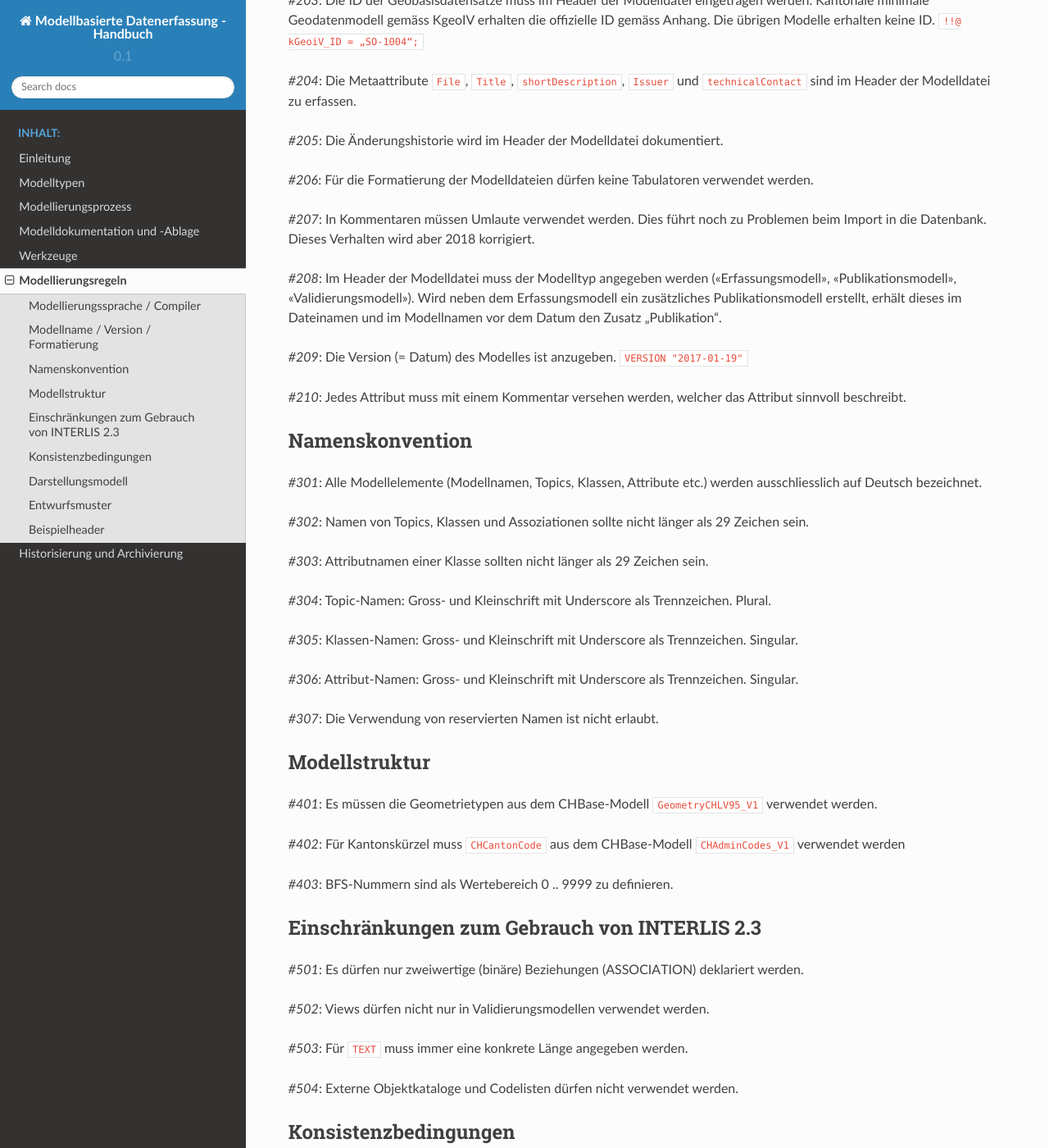
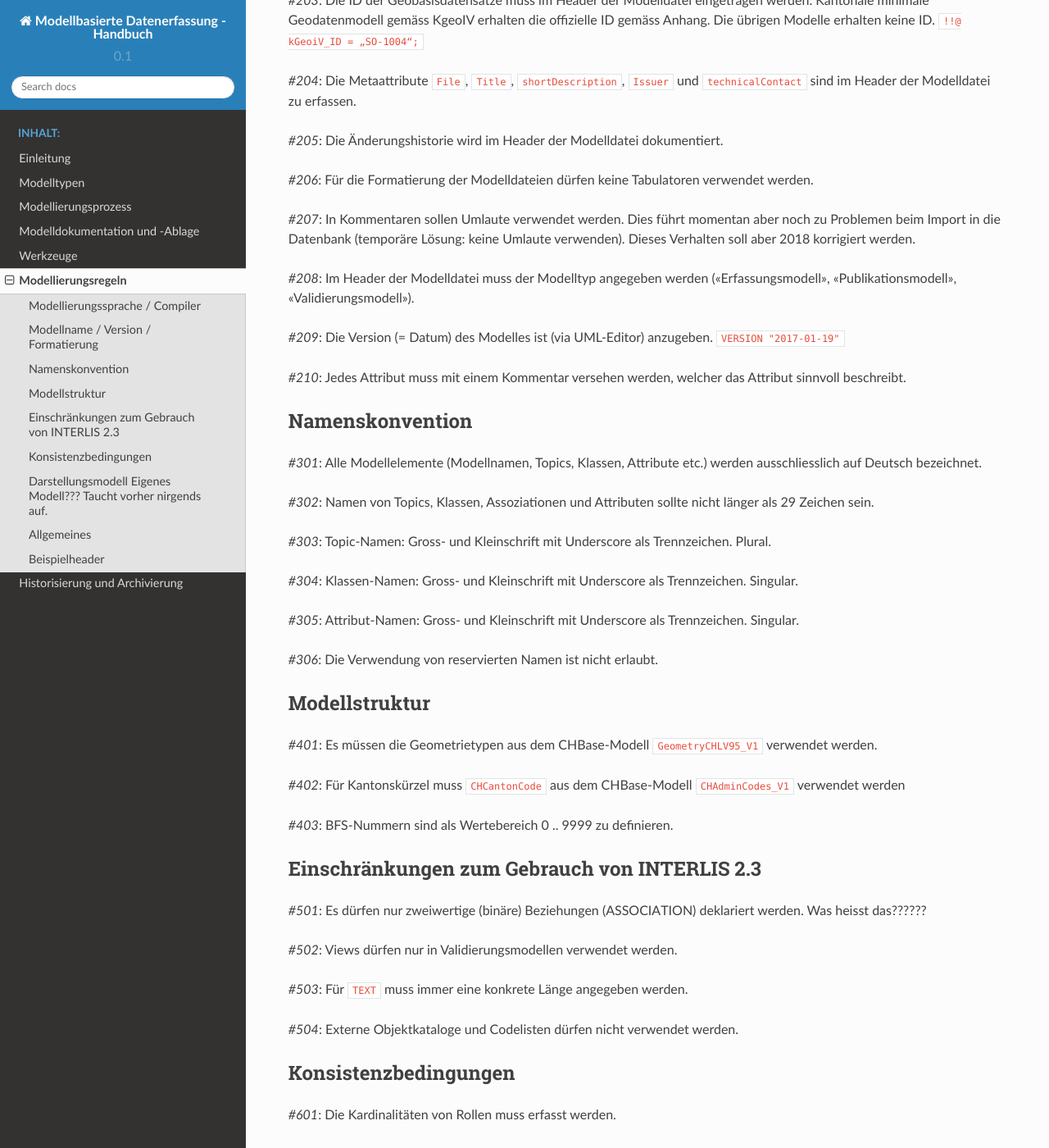
Before and after one commit to sogis/modellbasierte-datenerfassung-handbuch, a Sphinx documentation site: the page built from source/modellierungsregeln.rst, in a window 1280 px wide and 1400 px high, scrolled down 1203 px. Shown: the whole window at 82% size. Built offline with Sphinx 7.4.7 and the Read the Docs theme 2.0.0, drawn with Linux system fonts in a browser that asks for light colours; some of the changed text lies outside the part shown.

Commit message:
Review ns

```diff
--- a/source/einleitung.rst
+++ b/source/einleitung.rst
@@ -3,8 +3,6 @@ Einleitung
 
 Das Handbuch «Modellbasierte Datenerfassung» ist ein Hilfsmittel für das Arbeiten mit INTERLIS-Datenmodellen in der kantonalen Geodateninfrastruktur. Es ist entstanden aus den ursprünglichen Modellierungsregeln, umfasst in der heutigen Form aber mehr. Es behandelt in der jetzigen Form auch vor- und nachgelagerte Themen wie die Modellablage oder Integrations- und Nachführungsprozesse.
 
-Abweichung zu den vorliegenden minimalen Vorgaben sind natürlich erlaubt. Zudem das Handbuch nie allumfassend sein kann und will. Abweichung müssen jedoch immer bewusst gemacht werden und begründbar sein.
+Abweichung zu den vorliegenden minimalen Vorgaben sind natürlich erlaubt. Zudem kann und soll das Handbuch nie allumfassend sein. Abweichung müssen jedoch immer bewusst gemacht werden und begründbar sein.
 
-Das Handbuch ist ebenfalls keine Klickanleitung für die eingesetzten Tools.
-
-Die Vorgaben im Verlauf der Zeit ändern und ergänzt werden. Änderungswünsche, Ergänzungen, Hinweise auf Fehler/Widersprüche etc. sind an Stefan Ziegler zu richten.
+Änderungswünsche, Ergänzungen, Hinweise auf Fehler/Widersprüche etc. sind an Stefan Ziegler zu richten.
--- a/source/modelldokumentation-und-ablage.rst
+++ b/source/modelldokumentation-und-ablage.rst
@@ -4,13 +4,15 @@ Modelldokumentation und -Ablage
 Dokumentation
 -------------
 
-In der Regel genügt eine Dokumentation im Modell selbst (Bemerkungen zu Topics, Klassen und Attributen). Bei grösseren Modellen und/oder z.B. im Rahmen von Erfassungsrichtlinien ist eine Dokumentation des Modelles in einem zusätzlichen Dokument notwendig.
+In der Regel genügt eine Dokumentation im Modell selbst (Bemerkungen zu Topics, Klassen und Attributen). Bei grösseren Modellen und/oder z.B. im Rahmen von Erfassungsrichtlinien ist eine Dokumentation des Modelles in einem zusätzlichen Dokument notwendig. Die Vorlage für eine solche Dokumentation findet sich hier: ``H:\BJSVW\Agi\KGDM\Vorlagen\Modelldokumentation_Vorlage_v01.docx``.
 
-Diese Bemerkungen zu Topics, Klasssen und Attributen werden beim Anlegen der Tabellen in der Datenbank übernommen und als Kommentar zu Tabellen und Attributen geführt. Zum jetzigen Zeitpunkt (Januar 2018) werden leider noch die Umlaute falsch gemappt.
+Die Bemerkungen im Modell zu Topics, Klasssen und Attributen werden beim Anlegen der Tabellen in der Datenbank automatisch übernommen und als Kommentar zu Tabellen und Attributen geführt. Zum jetzigen Zeitpunkt (Januar 2018) werden leider noch die Umlaute falsch gemappt. Aus diesem Grund empfiehlt es sich in den Kommentaren keine Umlaute zu verwenden.
 
 Zusätzlich zu den INTERLIS-Objekten muss das Schema in der Datenbank kommentiert werden und falls immer möglich mit Auskunftspersonen (E-Mail-Adressen) hinterlegt werden, z.B.::
 
     Dieses Schema wird für die Erfassung der Hoheitsgrenzen verwendet. Fragen: noemi.sturm@bd.so.ch, stefan.ziegler@bd.so.ch.
+
+Dies erfolgt im DDL-Skript in welchem auch die Rechte auf den Tabellen angepasst werden.
 
 
 Ablage
--- a/source/modellierungsregeln.rst
+++ b/source/modellierungsregeln.rst
@@ -54,11 +54,11 @@ Modellname / Version / Formatierung
 
 *#206*: Für die Formatierung der Modelldateien dürfen keine Tabulatoren verwendet werden.
 
-*#207*: In Kommentaren müssen Umlaute verwendet werden. Dies führt noch zu Problemen beim Import in die Datenbank. Dieses Verhalten wird aber 2018 korrigiert.
+*#207*: In Kommentaren sollen Umlaute verwendet werden. Dies führt momentan aber noch zu Problemen beim Import in die Datenbank (temporäre Lösung: keine Umlaute verwenden). Dieses Verhalten soll aber 2018 korrigiert werden.
 
-*#208*: Im Header der Modelldatei muss der Modelltyp angegeben werden («Erfassungsmodell», «Publikationsmodell», «Validierungsmodell»). Wird neben dem Erfassungsmodell ein zusätzliches Publikationsmodell erstellt, erhält dieses im Dateinamen und im Modellnamen vor dem Datum den Zusatz „Publikation“.
+*#208*: Im Header der Modelldatei muss der Modelltyp angegeben werden («Erfassungsmodell», «Publikationsmodell», «Validierungsmodell»).
 
-*#209*: Die Version (= Datum) des Modelles ist anzugeben. ``VERSION "2017-01-19"``
+*#209*: Die Version (= Datum) des Modelles ist (via UML-Editor) anzugeben. ``VERSION "2017-01-19"``
 
 *#210*: Jedes Attribut muss mit einem Kommentar versehen werden, welcher das Attribut sinnvoll beschreibt.
 
@@ -67,17 +67,15 @@ Namenskonvention
 
 *#301*: Alle Modellelemente (Modellnamen, Topics, Klassen, Attribute etc.) werden ausschliesslich auf Deutsch bezeichnet.
 
-*#302*: Namen von Topics, Klassen und Assoziationen sollte nicht länger als 29 Zeichen sein.
+*#302*: Namen von Topics, Klassen, Assoziationen und Attributen sollte nicht länger als 29 Zeichen sein.
 
-*#303*: Attributnamen einer Klasse sollten nicht länger als 29 Zeichen sein.
+*#303*: Topic-Namen: Gross- und Kleinschrift mit Underscore als Trennzeichen. Plural.
 
-*#304*: Topic-Namen: Gross- und Kleinschrift mit Underscore als Trennzeichen. Plural.
+*#304*: Klassen-Namen: Gross- und Kleinschrift mit Underscore als Trennzeichen. Singular.
 
-*#305*: Klassen-Namen: Gross- und Kleinschrift mit Underscore als Trennzeichen. Singular.
+*#305*: Attribut-Namen: Gross- und Kleinschrift mit Underscore als Trennzeichen. Singular.
 
-*#306*: Attribut-Namen: Gross- und Kleinschrift mit Underscore als Trennzeichen. Singular.
-
-*#307*: Die Verwendung von reservierten Namen ist nicht erlaubt.
+*#306*: Die Verwendung von reservierten Namen ist nicht erlaubt.
 
 Modellstruktur
 --------------
@@ -91,9 +89,9 @@ Modellstruktur
 Einschränkungen zum Gebrauch von INTERLIS 2.3
 ---------------------------------------------
 
-*#501*: Es dürfen nur zweiwertige (binäre) Beziehungen (ASSOCIATION) deklariert werden.
+*#501*: Es dürfen nur zweiwertige (binäre) Beziehungen (ASSOCIATION) deklariert werden. Was heisst das??????
 
-*#502*: Views dürfen nicht nur in Validierungsmodellen verwendet werden.
+*#502*: Views dürfen nur in Validierungsmodellen verwendet werden.
 
 *#503*: Für ``TEXT`` muss immer eine konkrete Länge angegeben werden.
 
@@ -106,19 +104,21 @@ Konsistenzbedingungen
 
 *#602*: UNIQUE-Bedingungen müssen erfasst werden.
 
-Darstellungsmodell
+*#603*: Als OID wird ``INTERLIS.UUIDOID`` verwendet.
+
+Darstellungsmodell Eigenes Modell??? Taucht vorher nirgends auf.
 ------------------
 
 *#701*: Textpositionen werden nur definiert, wenn diese schwer aus den Daten berechnet werden können oder spezielle Anforderungen an die Darstellung bestehen.
 
-Entwurfsmuster
+*#702*: Für Labelorientierungen etc. wird die Einheit ``Units.Angle_Degree`` verwendet.
+
+Allgemeines
 --------------
 
-*#801*: Als OID wird ``INTERLIS.UUIDOID`` verwendet.
+*#801*: Allgemeiner Grundsatz: Es wird nur die IST-Situation beschrieben. Also weder Archivierung noch Historisierung respektive die dafür benötigten Attribute.
 
-*#802*: Allgemeiner Grundsatz: Es wird nur die IST- Situation beschrieben.
 
-*#803*: Für Labelorientierungen etc. wird die Einheit ``Units.Angle_Degree`` verwendet.
 
 Beispielheader
 --------------
--- a/source/modelltypen.rst
+++ b/source/modelltypen.rst
@@ -5,11 +5,11 @@ INTERLIS-Modelle werden für verschiedene Zwecke eingesetzt. Entsprechend muss d
 
 Erfassungsmodell
 ----------------
-Erfassungsmodelle dienen der Erfassung und Nachführung von Daten in der Datenbank. Als Werkzeug zur Bewirtschaftung der Daten wird *QGIS* eingesetzt. Der Fokus bei der Modellierung liegt auf den Verzicht von Redundanzen, d.h. die Modelle sind normalisiert. So werden z.B. zwischen den einzelnen Klassen Beziehungen modelliert und Aufzähltypen modelliert (anstatt blosser Text). Im Zusammenspiel mit *QGIS* entsteht somit eine «generische» Erfassungsfachschale.
+Erfassungsmodelle dienen der Erfassung und Nachführung von Daten in der Datenbank. Als Werkzeug zur Bewirtschaftung der Daten wird *QGIS* eingesetzt. Der Fokus bei der Modellierung liegt auf den Verzicht von Redundanzen, d.h. die Modelle sind normalisiert. So werden z.B. zwischen den einzelnen Klassen Beziehungen modelliert und Aufzähltypen modelliert um allfällige Redundanzen zu vermeiden. Im Zusammenspiel mit *QGIS* entsteht somit eine «generische» Erfassungsfachschale.
 
 Publikationsmodell
 ------------------
-Aufgrund der Normalisierung eignen sich Daten im Erfassungsmodell nicht für die Publikation in einem Web GIS oder als «einfacher» Layer in *QGIS*. Die für den Benutzer wichtigen Informationen sind in einem Erfassungsmodell oftmals auf verschiedene Klassen resp. Datenbanktabellen verteilt. Für die reine Darstellung und das einfache Abfragen von Informationen ist ein simpleres Modell – das Publikationsmodell – zu erarbeiten. Hauptmerkmal eines Publikationsmodelles ist der Verzicht auf Beziehungen zwischen den Klassen und dass der Inhalt immer wieder und automatisierbar aus dem Erfassungsmodell und weiteren vorhandener Daten ableitbar ist.
+Aufgrund der Normalisierung eignen sich Daten im Erfassungsmodell nicht für die Publikation in einem Web GIS oder als «einfacher» Layer in *QGIS*. Die für den Benutzer wichtigen Informationen sind in einem Erfassungsmodell oftmals auf verschiedene Klassen resp. Datenbanktabellen verteilt. Für die reine Darstellung und das einfache Abfragen von Informationen ist ein simpleres Modell – das Publikationsmodell – zu erarbeiten. Hauptmerkmal eines Publikationsmodelles ist der Verzicht auf Beziehungen zwischen den Klassen und dass der Inhalt zu jedem Zeitpunkt und automatisiert aus dem Erfassungsmodell und weiteren vorhandener Daten ableitbar ist.
 
 Für eine allfällige Datenabgabe kann sowohl das Erfassungs- und Publikationsmodell zweckdienlich sein.
 
--- a/source/werkzeuge.rst
+++ b/source/werkzeuge.rst
@@ -6,12 +6,14 @@ Für die verschiedenen Modellierungsprozesse stehen passende Werkzeuge zur Verf
 UML/INTERLIS-Editor
 -------------------
 
-Der `UML/INTERLIS-Editor <http://umleditor.org/>`_ dient der Modellierung von INTERLIS-Modellen mittels UML-Diagrammen. Er benötigt Java und kann lokal installiert und verwendet werden. Die Lernkurve ist relativ steil und die Bedienung gewöhnungsbedürftig. Mit dem Verständnis von INTERLIS als Modellierungssprache wächst auch die Verständnis für die Bedienung des *UML/INTERLIS-Editors*.
+Der `UML/INTERLIS-Editor <http://umleditor.org/>`_ dient der Modellierung von INTERLIS-Modellen mittels UML-Diagrammen. Er benötigt Java und kann lokal installiert und verwendet werden. Die Lernkurve ist relativ steil und die Bedienung gewöhnungsbedürftig. Mit dem Verständnis von INTERLIS als Modellierungssprache wächst auch die Verständnis für die Bedienung des *UML/INTERLIS-Editors*. Als Einstiegshilfe dient die Wikiseite `Modelle modellieren <https://geoweb.rootso.org/redmine/projects/sogiswiki/wiki/Modelle_modellieren>`_.
 
 ili2c
 -----
 
 Mittels `INTERLIS-Compiler <https://sourceforge.net/projects/umleditor/files/ili2c/>`_ kann das INTERLIS-Modell syntaktisch geprüft werden. Die Software ist bereits im *UML/INTERLIS-Editor* eingebaut und muss nicht zwingend separat installiert werden.
+
+Folgende Version ist zu verwenden: 4.5.22 oder höher
 
 ili2pg
 ------
@@ -30,4 +32,4 @@ Dank des `ilivalidators <https://github.com/claeis/ilivalidator>`_ kann eine INT
 QGIS-Projektgenerator
 ---------------------
 
-Das QGIS-Plugin «QGIS-Projektgenerator» (QGIS 3 only) erstellt anhand eines INTERLIS-Modelles resp. der in der Datenbank angelegten Tabellen automatisch ein QGIS-Projekt mit bereits vorkonfigurierten und verknüpften Formularen. Für grössere Modelle wird man in Zukunft sicher darauf aufbauen können. Oliver Jeker war Mitglied der Arbeitsgruppe und Sandra Curiger hat bereits erste Tests durchgeführt.
+Das QGIS-Plugin «QGIS-Projektgenerator» (QGIS 3 only) erstellt anhand eines INTERLIS-Modelles resp. der in der Datenbank angelegten Tabellen automatisch ein QGIS-Projekt mit bereits vorkonfigurierten und verknüpften Formularen. Für grössere Modelle wird man in Zukunft sicher darauf aufbauen können. (Oliver Jeker war Mitglied der Arbeitsgruppe und Sandra Curiger hat bereits erste Tests durchgeführt.)
```
Also changed, not shown: other parts of source/modellierungsregeln.rst (+6 -6 lines), source/modellierungsprozess.rst (+10 -9 lines).
